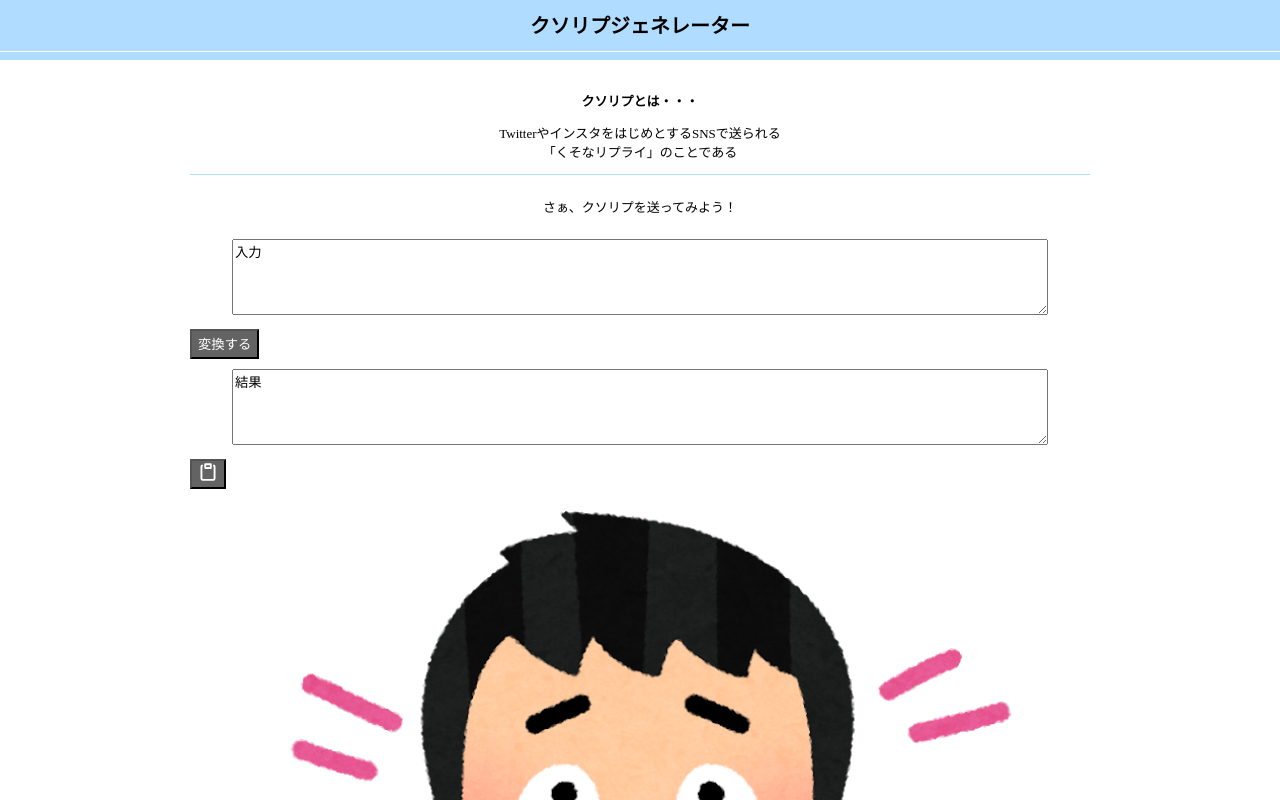
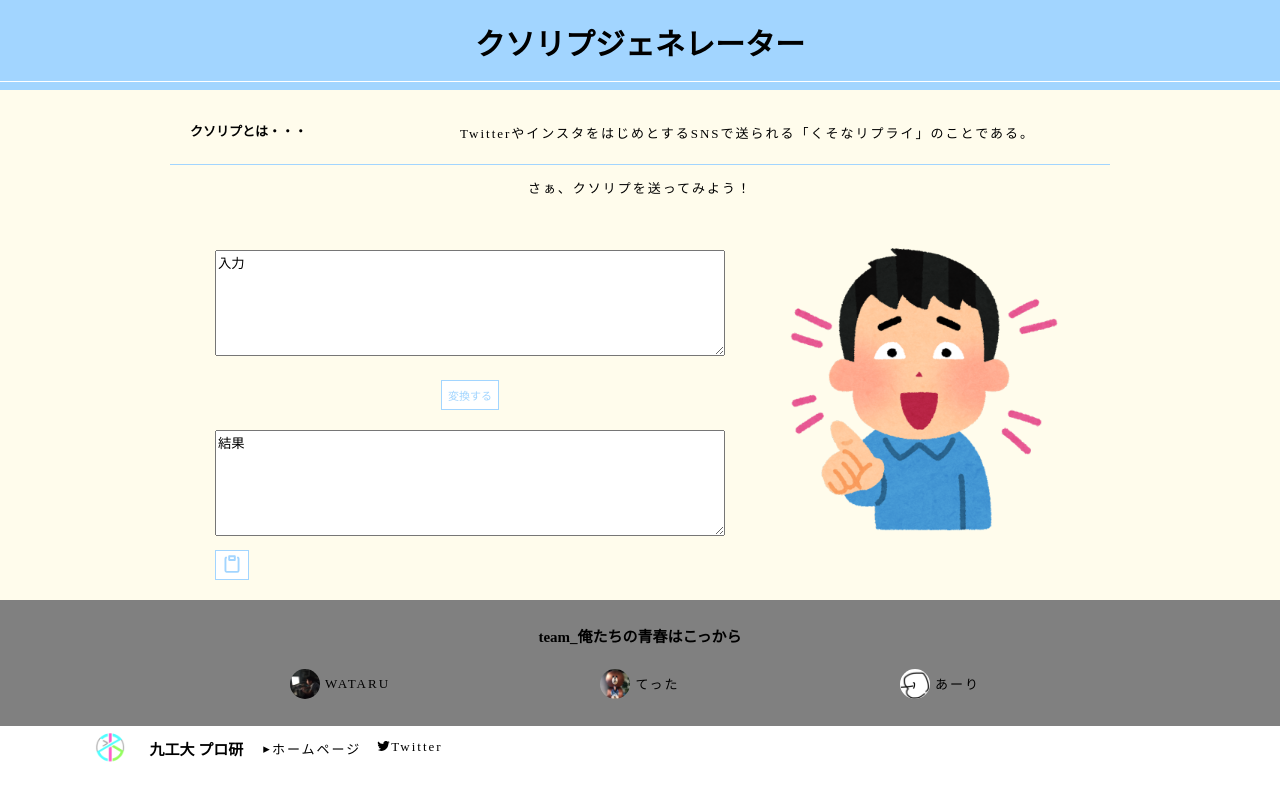
Before and after one commit to kyutech-programming-club/kusoreply-genelator, a plain HTML site: page web/index.html in a window 1280 px wide. Shown: the top 800 px of the page. Drawn offline with nearby package versions, Linux system fonts and the light colour scheme.

Commit message:
modal and responsive

```diff
--- a/web/index.html
+++ b/web/index.html
@@ -17,13 +17,15 @@
   </header>
 
   <main>
-    <div class="width">
+    <div class="width expla">
       <h2>クソリプとは・・・</h2>
-      <p>TwitterやインスタをはじめとするSNSで送られる<br>「くそなリプライ」のことである</p>
+      <p>TwitterやインスタをはじめとするSNSで送られる<br>「くそなリプライ」のことである。</p>
     </div>
 
+    <p>さぁ、クソリプを送ってみよう！</p>
+
     <div class="main-wrapper width">
-      <p>さぁ、クソリプを送ってみよう！</p>
+      <div class="textareas">
         <textarea id="input">入力</textarea>
         <input type="button" id="btnsend" class="button change" name="submit" value="変換する">
 
@@ -33,10 +35,17 @@
             <use xlink:href="#copy-svg"></use>
           </svg>
         </button>
+      </div>
       <img src="assets/bakanisuru.png" class="bakanisuru">
     </div>
 
-    <div id="result"></div><!-- このdiv内に整形したデータを非同期で入れる -->
+    <!-- <div id="result"></div>このdiv内に整形したデータを非同期で入れる -->
+    <div id="modal-wrapper">
+      <div id="modal">
+        <p>通信中・・・</p>
+        <img src="assets/kangaeruhito.png">
+      </div>
+    </div>
 
   </main>
 
@@ -45,15 +54,15 @@
       <h3>team_俺たちの青春はこっから</h3>
       <ul class="members width">
         <li>
-          <img src="">
+          <img src="assets/watarusan.jpeg">
           <p>WATARU</p>
         </li>
         <li>
-          <img src="">
+          <img src="assets/tettasan.png">
           <p>てった</p>
         </li>
         <li>
-          <img src="">
+          <img src="assets/ailioolio.jpeg">
           <p>あーり</p>
         </li>
       </ul>
--- a/web/script.js
+++ b/web/script.js
@@ -8,7 +8,8 @@ $(function () {
   /*------------------ ajax ------------------*/
   $('#btnsend').on('click', function () {
     var data = document.getElementById('input').value;
-    $('#result').text('通信中...');
+    // $('#result').text('通信中...');
+    $('#modal-wrapper').show();
     // Ajax通信を開始
     $.ajax({
       url: 'https://kusoreply-generator.an.r.appspot.com',
@@ -19,10 +20,12 @@ $(function () {
     })
       .done(function (data) {
         // 通信成功時の処理を記述
+        $('#modal-wrapper').hide();
         document.getElementById('js-copy-text').value = data;
       })
       .fail(function () {
         // 通信失敗時の処理を記述
+        $('#modal-wrapper').hide();
         alert('failed');
       });
   })
--- a/web/stylesheet.scss
+++ b/web/stylesheet.scss
@@ -18,16 +18,20 @@ body{
 }
 
 p{
-  font-size: 10px;
+  font-size: 11px;
+  letter-spacing: 1px;
   @media screen and(min-width:813px){
     font-size:13px;
+    letter-spacing: 2px;
   }
 }
 
 $main-width:85%;
 $sp-width:90%;
-$sp-size:10px;
+$sp-size:11px;
 $size:13px;
+$blue:rgb(162, 213, 255);
+$active-blue:rgb(101, 171, 228);
 
 .width{
   margin:0 auto;
@@ -39,7 +43,7 @@ $size:13px;
 }
 
 header{
-  background-color:rgb(176, 220, 255);
+  background-color:$blue;
   height:60px;
   position:relative;
   h1{
@@ -56,10 +60,55 @@ header{
     left:0;
     bottom:8px;
   }
+
+  @media screen and ( min-width:813px ){
+    height:90px;
+    h1{
+      font-size:30px;
+      padding-top:20px;
+    }
+  }
 }
 
 main{
-  padding:20px 0;
+  padding:0;
+  background-color: rgb(255, 252, 236);
+
+  .expla{
+    padding:10px;
+    position:relative;
+    &::after{
+    content:"";
+    width: 100%;
+    height: 1px;
+    background-color:$blue;
+    overflow: hidden;
+    position:absolute;
+    bottom:0;
+    left:0;
+    }
+  }
+
+  @media screen and ( min-width:813px ){
+    padding:20px 0;
+    .expla{
+      text-align: initial;
+      display:flex;
+      padding:0 20px 10px;
+      h2{
+        display:block;
+        width:30%;
+        display:flex;
+      }
+      p{
+        display:block;
+        width:70%;
+        br{
+          display:none;
+        }
+      }
+    }
+  }
 }
 
 h2{
@@ -82,37 +131,98 @@ h2{
     .button{
     display:block;
     height:30px;
-    background-color:rgb(99, 99, 99);
-    color:white;
+    background-color:white;
+    color:$blue;
+    font-size: $sp-size;
+    font-weight:520;
+    border:1px solid $blue;
     transition:0.5s;
     &:hover{
-      opacity:0.8;
+      background-color: $blue;
+      color:white;
+      svg{
+        fill: white;
+      }
     }
+    &:active{
+      background-color:$active-blue;
+      border:$active-blue;
+    }
+  }
+
+  .change{
+    margin:5px auto;
   }
 
   .copy{
     align-items: center;
+    margin-left:25px;
     svg{
-      fill:white;
+      fill:$blue;
       width:20px;
       height:20px;
     }
   }
 
   .bakanisuru{
-    width:$sp-width;
+    width:200px;
     height: auto;
   }
 
-  &::after{
-    content:"";
-    width: 100%;
-    height: 1px;
-    background-color:rgb(176, 220, 255);
-    overflow: hidden;
-    position:absolute;
-    top:0;
-    left:0;
+  @media screen and ( min-width:813px ){
+    display:flex;
+    justify-content: center;
+    textarea{
+      height:100px;
+    }
+    .textareas{
+      padding-top:20px;
+      width:65%;
+    }
+    .change{
+      margin:10px auto;
+    }
+    .bakanisuru{
+      width:300px;
+      height:100%;
+      padding:20px;
+    }
+  }
+}
+
+#modal-wrapper{
+  text-align: center;
+  position: fixed;
+  top: 0;
+  right: 0;
+  bottom: 0;
+  left: 0;
+  background-color: rgba(0, 0, 0, 0.6);
+  z-index: 100;
+  display:none;
+  #modal{
+    display:inline-block;
+    background-color: #e6ecf0;
+    margin-top:60px;
+    padding: 20px 0 40px;
+    border-radius: 10px;
+    width: 200px;
+    height: auto;
+    text-align: center;
+    img{
+      width:100px;
+      height:auto;
+    }
+  }
+
+  @media screen and ( min-width:813px ){
+    #modal{
+      width:300px;
+      margin-top:80px;
+      img{
+        width:180px;
+      }
+    }
   }
 }
 
@@ -124,6 +234,7 @@ footer{
     text-align: center;
   }
   .team{
+    padding-bottom:10px;
     .members{
       display:flex;
       justify-content: space-around;
@@ -131,7 +242,14 @@ footer{
       li{
         display:flex;
         justify-content: center;
+        align-items: center;
         width:30%;
+        img{
+          width:30px;
+          height:auto;
+          margin-right:5px;
+          border-radius: 50%;
+        }
       }
     }
   }
@@ -141,12 +259,14 @@ footer{
     .proken-name{
       display:flex;
       justify-content: center;
+      margin:0;
       padding-right: 20px;
       padding-top:15px;
       align-items:center;
       img{
-        width:20px;
+        width:40px;
         height:100%;
+        padding-right: 20px;
       }
     }
     .proken-link{
@@ -155,15 +275,15 @@ footer{
       margin:0;
       li{
         padding-right:15px;
+        transition:0.5s;
         a{
-          transition:0.5s;
           p{
             color:black;
             align-items: center;
           }
-          &:hover{
-            opacity:0.5;
-          }
+        }
+        &:hover{
+          opacity:0.5;
         }
         .homepage{
           display:flex;
@@ -178,6 +298,24 @@ footer{
       }
     }
   }
+
+  @media screen and ( min-width:813px ){
+    padding-top:10px;
+    .team{
+      padding-bottom:20px;
+    }
+    .proken{
+      display:flex;
+      align-items: center;
+      .proken-name{
+        padding:0;
+        padding-left:7%;
+      }
+      .proken-link{
+        padding-left:20px;
+      }
+    }
+  }
 }
 
 .svgs{
```
Also changed, not shown: web/assets/ailioolio.jpeg (added), web/assets/kangaeruhito.png (added), web/assets/tettasan.png (added), web/assets/watarusan.jpeg (added), web/stylesheet.css, 5 other files. Lines whose indentation alone changed are shown as unchanged.
